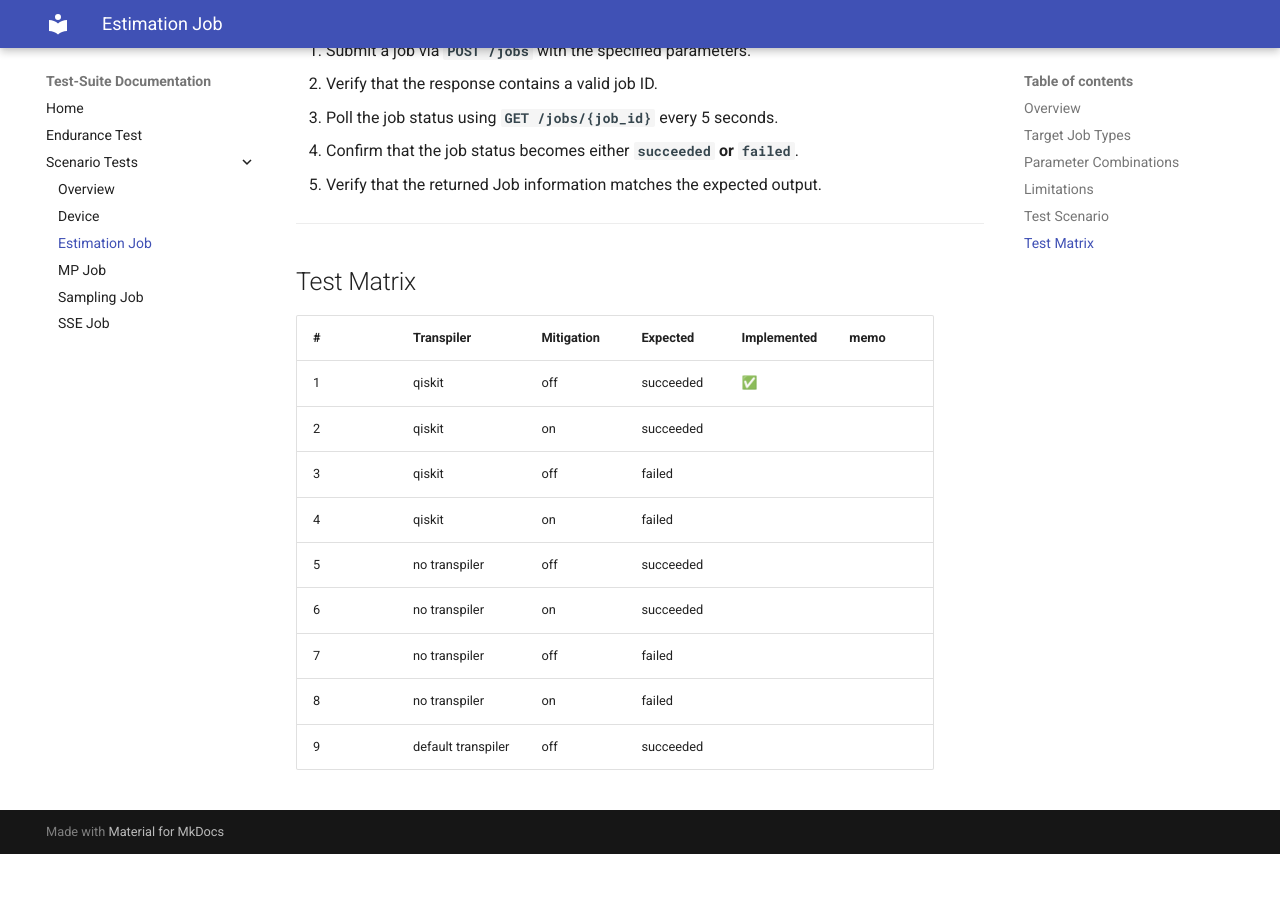
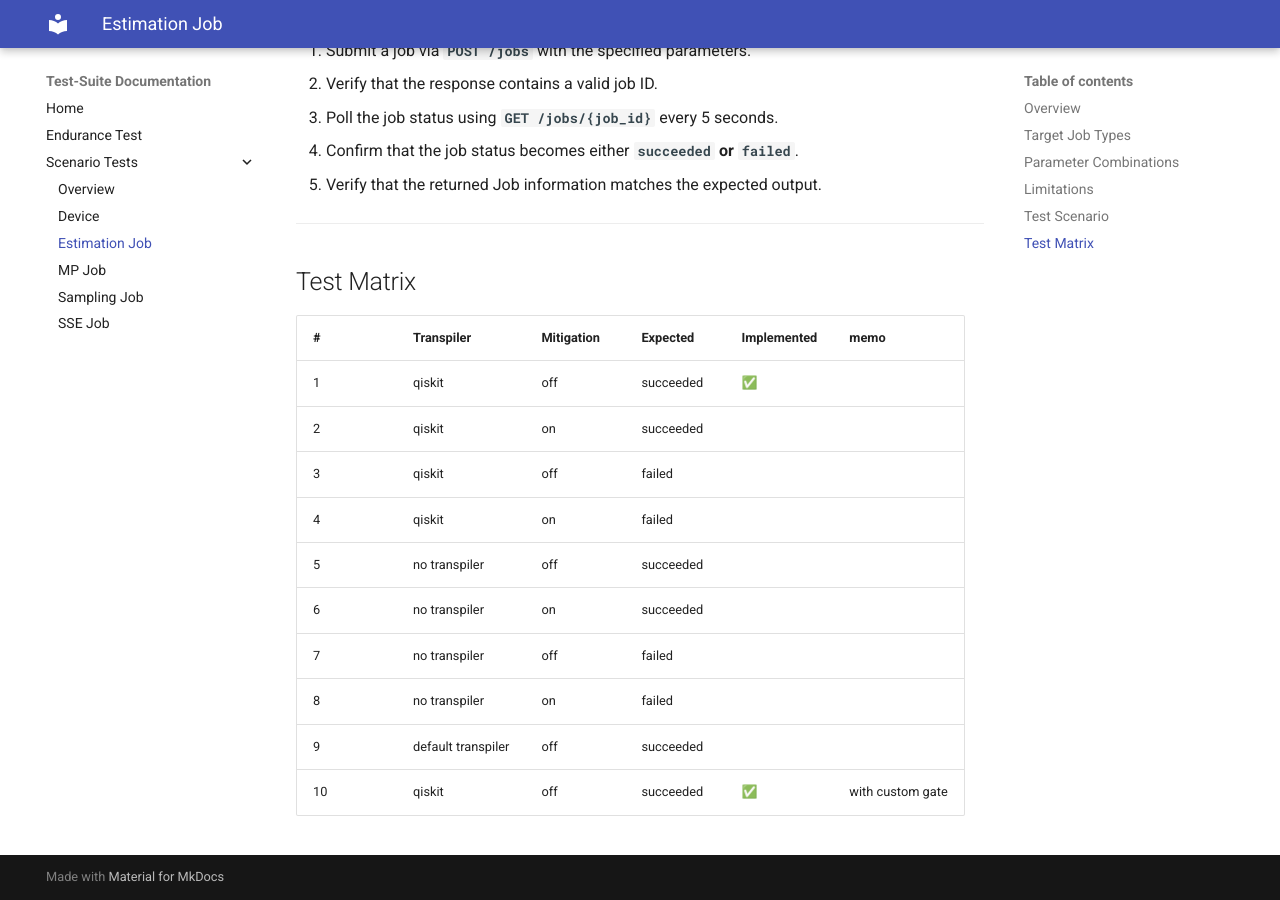
Before and after one commit to oqtopus-team/test-suite, an MkDocs documentation site: the page built from docs/scenario-tests/estimation-job/README.md, in a window 1280 px wide and 900 px high, scrolled down 1208 px. Built offline with MkDocs 1.6.1 and Material for MkDocs 9.7.7, drawn with Linux system fonts in a browser that asks for light colours; before the commit the page ends 2062 px from its top, so only the background shows below that.

Commit message:
test(estimation-job): rename custom.yml to estimation-custom.yml and update README

```diff
--- a/scenario-tests/estimation-job/README.md
+++ b/scenario-tests/estimation-job/README.md
@@ -38,11 +38,11 @@ The following constraints currently apply to this test suite:
 
 Each test follows this flow:
 
-1.  Submit a job via **`POST /jobs`** with the specified parameters.
-2.  Verify that the response contains a valid job ID.
-3.  Poll the job status using **`GET /jobs/{job_id}`** every 5 seconds.
-4.  Confirm that the job status becomes either **`succeeded` or `failed`**.
-5.  Verify that the returned Job information matches the expected output.
+1. Submit a job via **`POST /jobs`** with the specified parameters.
+2. Verify that the response contains a valid job ID.
+3. Poll the job status using **`GET /jobs/{job_id}`** every 5 seconds.
+4. Confirm that the job status becomes either **`succeeded` or `failed`**.
+5. Verify that the returned Job information matches the expected output.
 
 ---
 
@@ -59,3 +59,4 @@ Each test follows this flow:
 | 7 | no transpiler | off | failed | | |
 | 8 | no transpiler | on | failed | | |
 | 9 | default transpiler | off | succeeded | | |
+| 10 | qiskit | off | succeeded | ✅ | with custom gate |
```
Also changed, not shown: 2 other files.
